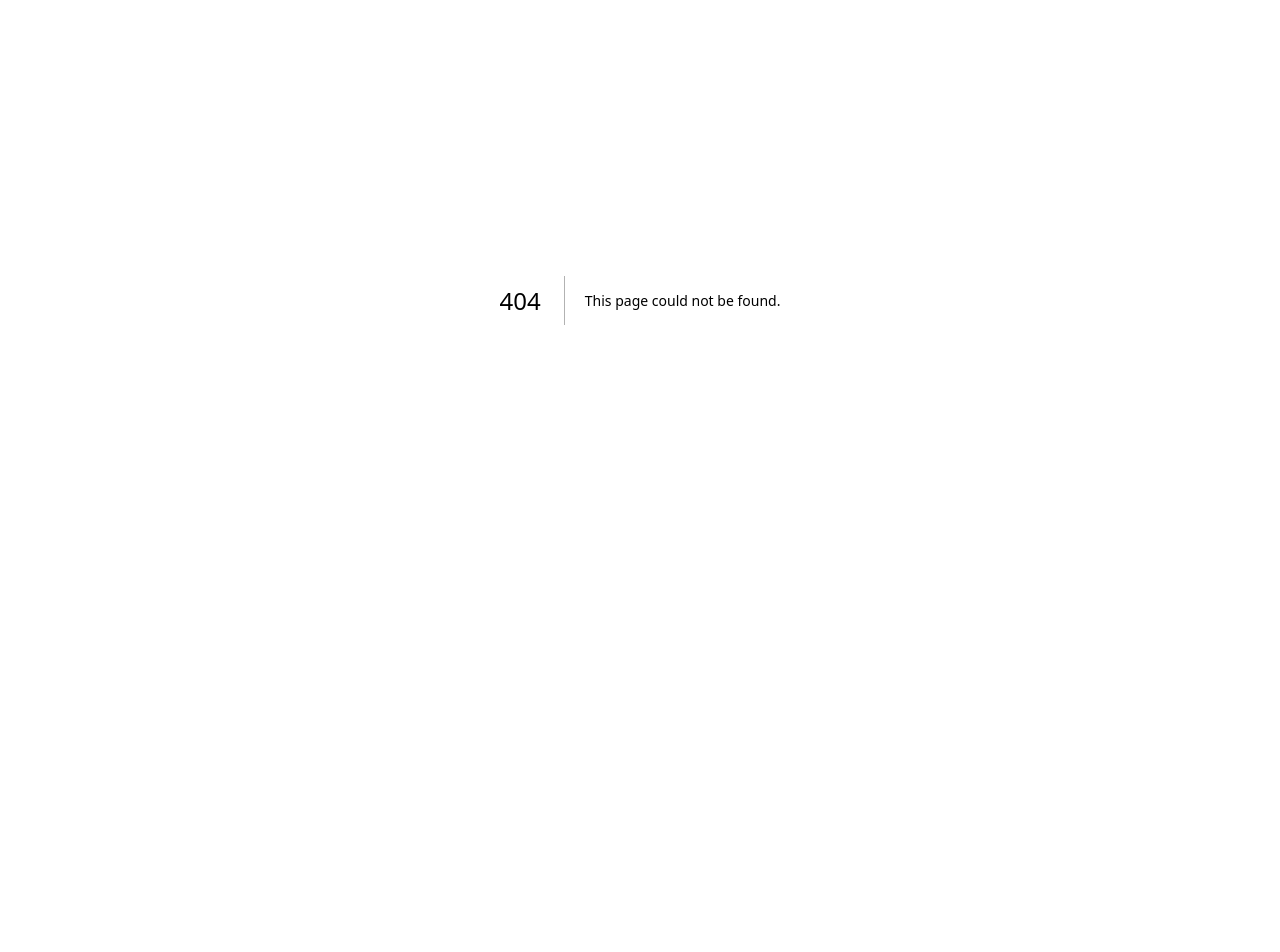
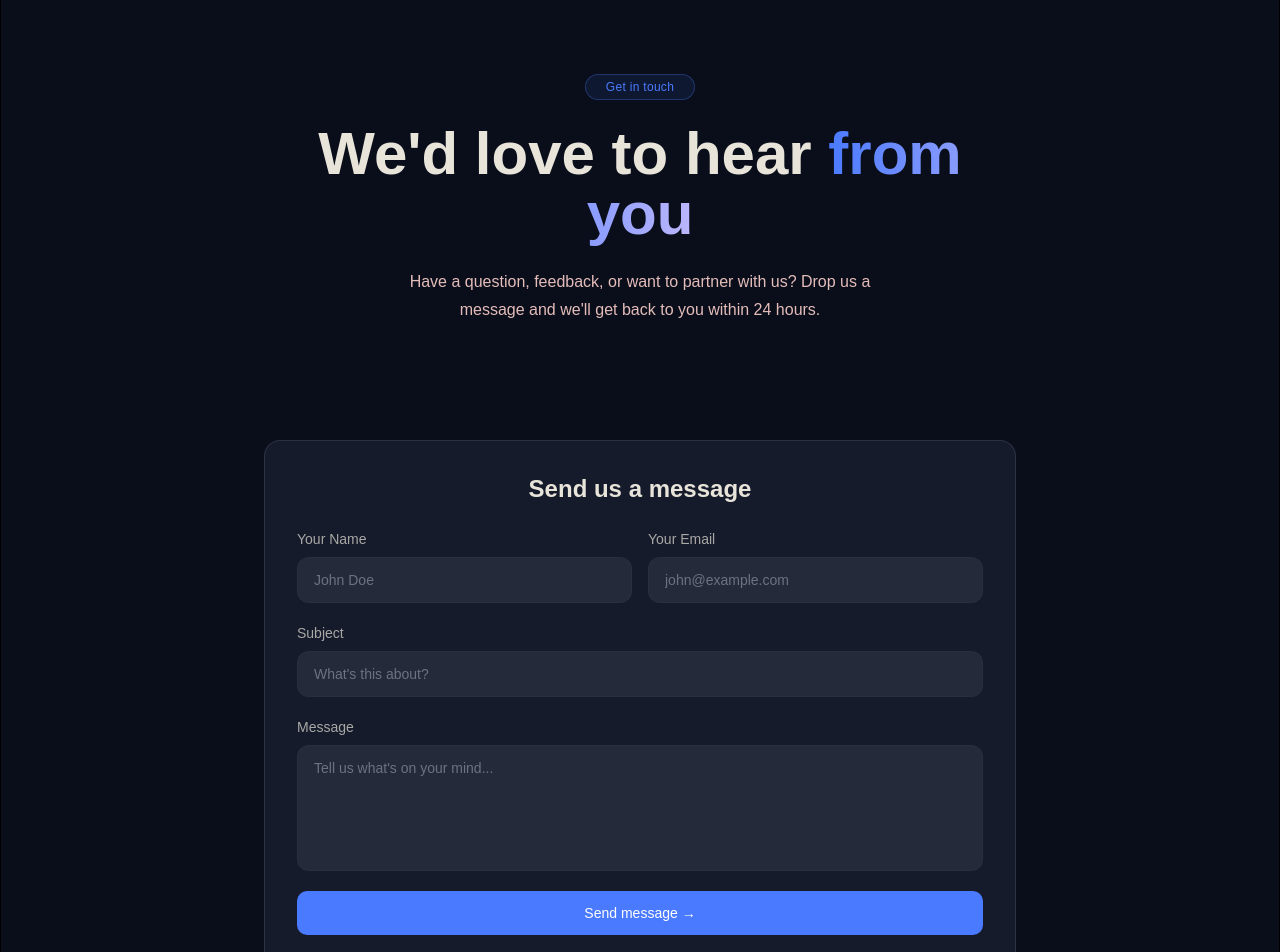
Before and after one commit to 005ishan/EventBookingSystem-Nextjs-, a Next.js app: page /contact in a window 1280 px wide. Before the commit this address had no page. Shown: the part 100-1052 px from the top of the page. Before the commit the page ends 800 px from the top, so only its background shows below. Built offline with nearby package versions, Linux system fonts and the light colour scheme.

Commit message:
contact page

```diff
--- /dev/null
+++ b/src/app/contact/page.tsx
@@ -0,0 +1,152 @@
+"use client";
+
+import { useState } from "react";
+import Navbar from "@/components/Navbar";
+import Footer from "@/components/Footer";
+
+export default function ContactPage() {
+  // Form state
+  const [formData, setFormData] = useState({
+    name: "",
+    email: "",
+    subject: "",
+    message: "",
+  });
+
+  // Track if form was submitted
+  const [submitted, setSubmitted] = useState(false);
+
+  // Handle input changes
+  function handleChange(e: any, field: string) {
+    setFormData({ ...formData, [field]: e.target.value });
+  }
+
+  // Handle form submit
+  function handleSubmit(e: any) {
+    e.preventDefault();
+    setSubmitted(true);
+    // Reset form
+    setFormData({ name: "", email: "", subject: "", message: "" });
+  }
+
+  return (
+    <div className="flex flex-col bg-white min-h-screen">
+      <div
+        className="self-stretch bg-[#0A0E1A] border border-solid border-black flex flex-col min-h-screen"
+        style={{ boxShadow: "0px 4px 4px #00000040" }}
+      >
+        <Navbar />
+
+        <div className="flex-1 overflow-y-auto">
+          {/* ========== HERO SECTION ========== */}
+          <section className="self-stretch pb-10">
+            <div className="flex flex-col items-center max-w-[1150px] pt-20 pb-14 px-6 mx-auto gap-6">
+              {/* Badge */}
+              <div className="flex items-center bg-[#4A7AFF]/10 py-1 px-5 gap-2 rounded-full border border-[#4A7AFF]/30">
+                <span className="text-[#4A7AFF] text-xs font-medium tracking-wide">
+                  Get in touch
+                </span>
+              </div>
+
+              {/* Heading */}
+              <div className="flex flex-col items-center max-w-[650px]">
+                <h1 className="text-center text-[#E8E4DA] text-5xl md:text-6xl font-bold leading-[1.1]">
+                  We&apos;d love to hear{" "}
+                  <span className="bg-gradient-to-r from-[#4A7AFF] to-[#bcb6fc] bg-clip-text text-transparent">
+                    from you
+                  </span>
+                </h1>
+              </div>
+
+              {/* Description */}
+              <div className="max-w-[500px] text-center">
+                <p className="text-[#E4BDBA] text-base leading-7">
+                  Have a question, feedback, or want to partner with us?
+                  Drop us a message and we&apos;ll get back to you within 24 hours.
+                </p>
+              </div>
+            </div>
+          </section>
+
+          {/* ========== CONTACT FORM (Centered) ========== */}
+          <section className="max-w-[800px] mx-auto px-6 pt-5 pb-16">
+            <div className="bg-[#151B2B] rounded-2xl border border-white/10 p-8">
+              <h2 className="text-[#E8E4DA] text-2xl font-bold mb-6 text-center">
+                Send us a message
+              </h2>
+
+              {/* Show success message */}
+              {submitted && (
+                <div className="bg-green-500/10 border border-green-500/30 text-green-400 text-sm rounded-xl p-4 mb-6">
+                  ✅ Thanks! Your message has been sent. We&apos;ll get back to you soon.
+                </div>
+              )}
+
+              <form onSubmit={handleSubmit} className="flex flex-col gap-5">
+                {/* Name + Email row */}
+                <div className="grid grid-cols-1 md:grid-cols-2 gap-4">
+                  <div className="flex flex-col gap-2">
+                    <label className="text-[#E8E4DA]/70 text-sm">Your Name</label>
+                    <input
+                      placeholder="John Doe"
+                      value={formData.name}
+                      onChange={(e) => handleChange(e, "name")}
+                      required
+                      className="bg-[#242A3A] text-[#E8E4DA] text-sm py-3 px-4 rounded-xl border border-[#2F344580] focus:outline-none focus:border-[#4A7AFF] placeholder:text-gray-500"
+                    />
+                  </div>
+                  <div className="flex flex-col gap-2">
+                    <label className="text-[#E8E4DA]/70 text-sm">Your Email</label>
+                    <input
+                      type="email"
+                      placeholder="john@example.com"
+                      value={formData.email}
+                      onChange={(e) => handleChange(e, "email")}
+                      required
+                      className="bg-[#242A3A] text-[#E8E4DA] text-sm py-3 px-4 rounded-xl border border-[#2F344580] focus:outline-none focus:border-[#4A7AFF] placeholder:text-gray-500"
+                    />
+                  </div>
+                </div>
+
+                {/* Subject */}
+                <div className="flex flex-col gap-2">
+                  <label className="text-[#E8E4DA]/70 text-sm">Subject</label>
+                  <input
+                    placeholder="What's this about?"
+                    value={formData.subject}
+                    onChange={(e) => handleChange(e, "subject")}
+                    required
+                    className="bg-[#242A3A] text-[#E8E4DA] text-sm py-3 px-4 rounded-xl border border-[#2F344580] focus:outline-none focus:border-[#4A7AFF] placeholder:text-gray-500"
+                  />
+                </div>
+
+                {/* Message */}
+                <div className="flex flex-col gap-2">
+                  <label className="text-[#E8E4DA]/70 text-sm">Message</label>
+                  <textarea
+                    placeholder="Tell us what's on your mind..."
+                    value={formData.message}
+                    onChange={(e) => handleChange(e, "message")}
+                    required
+                    rows={5}
+                    className="bg-[#242A3A] text-[#E8E4DA] text-sm py-3 px-4 rounded-xl border border-[#2F344580] focus:outline-none focus:border-[#4A7AFF] placeholder:text-gray-500 resize-none"
+                  />
+                </div>
+
+                {/* Submit button */}
+                <button
+                  type="submit"
+                  className="bg-[#4A7AFF] text-white text-sm font-medium py-3 px-8 rounded-[10px] hover:bg-[#3A6AEF] transition-all w-full"
+                >
+                  Send message →
+                </button>
+              </form>
+            </div>
+          </section>
+
+          <Footer />
+        </div>
+      </div>
+    </div>
+  );
+}
--- a/src/components/Navbar.tsx
+++ b/src/components/Navbar.tsx
@@ -15,7 +15,7 @@ export default function Navbar() {
       <div className="flex justify-center items-center gap-2">
         <NavLink text="Home" isActive={pathname === "/"} href="/" />
         <NavLink text="About us" isActive={pathname === "/about"} href="/about" />
-        <NavLink text="Contact us" isActive={pathname === "/contact"} />
+        <NavLink text="Contact us" isActive={pathname === "/contact"} href="/contact" />
       </div>
       <div className="flex shrink-0 items-center gap-2.5 justify-self-end">
         <button className="flex flex-col shrink-0 items-start bg-transparent text-left py-2 px-5 rounded-lg border border-solid border-[#FFFFFF2E] hover:bg-white/5"
```
Also changed, not shown: 1 other file (tests, documents, lock files or other folders).
